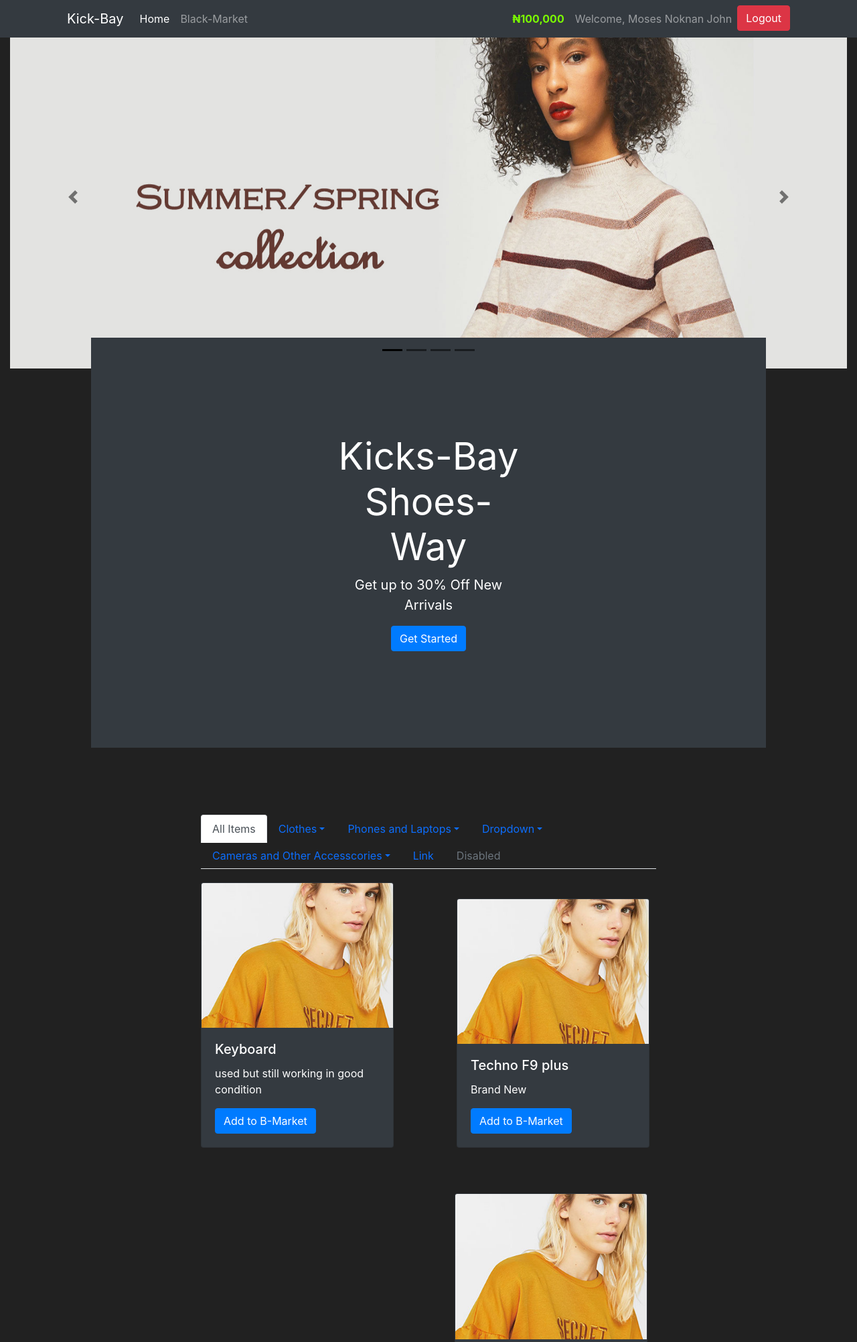
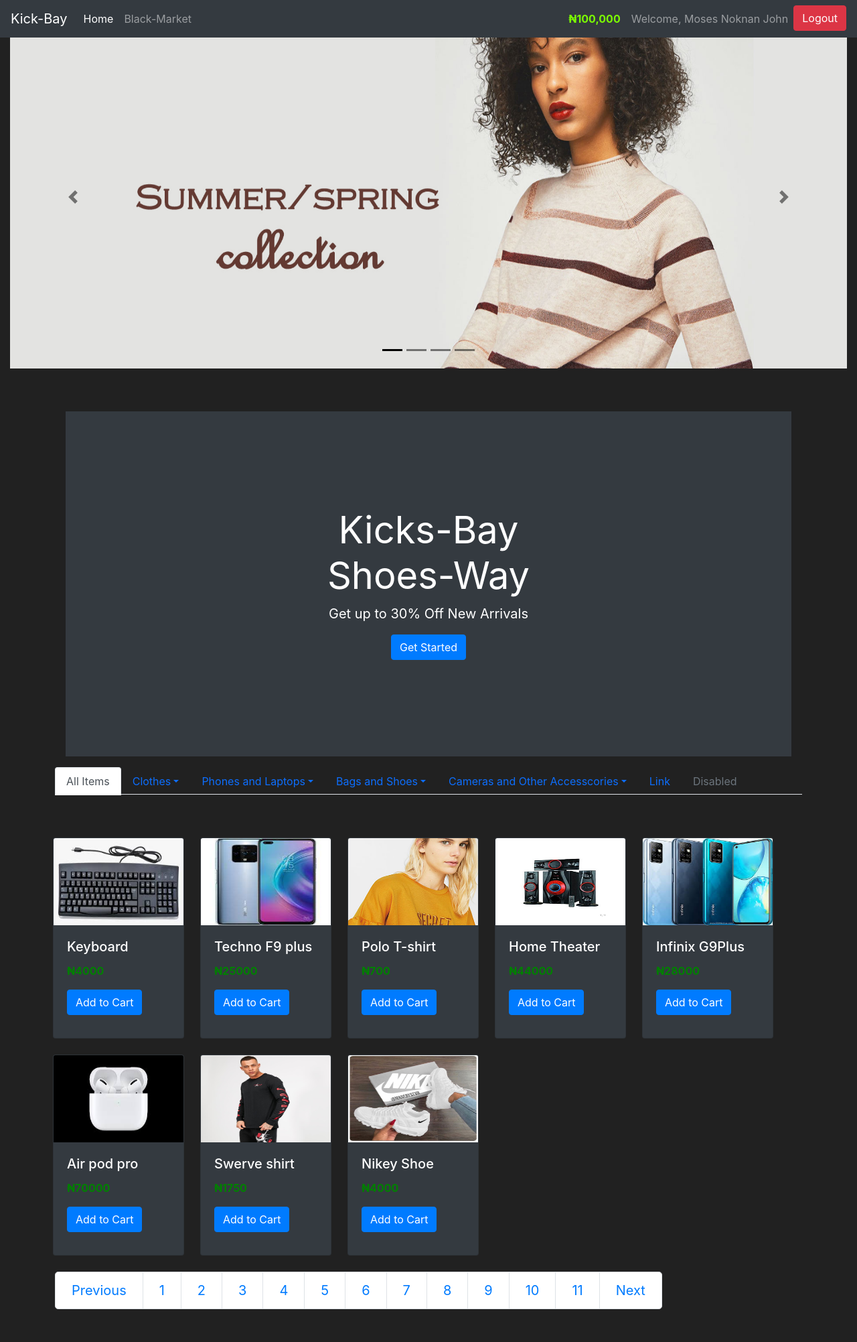
Before and after one commit to mosesjohn6969/FlaskMarket, a Flask app: page / in a window 1280 px wide. Shown: the top 2003 px of the page at 67% size. Run offline with Flask 2, Linux system fonts and the light colour scheme; a user stored in the database is signed in; data comes from the database, SQL or seed files in the repository; both versions use the stored data as it was after the commit; some libraries are stand-ins or nearby versions.

Commit message:
Flask working again

```diff
--- a/market/model.py
+++ b/market/model.py
@@ -92,7 +92,7 @@
     category = db.Column(db.Enum("Clothes", "Phone and Laptop", "Home appliances", "Bags", "Shoes", "Books", "Travelling"), nullable=False)
     color = db.Column(db.Enum("Red", "Blue", "Green", "Yellow", "Pink", "White", "Black", "Purple", "Indigo", "Grey", "Orange"), nullable=False)
     quantity = db.Column(db.Integer(), nullable=False)
-    img_path = db.Column(db.String(length=130),  default="technoF9plus.jpg", unique=True)
+    img_path = db.Column(db.String(length=130),  default="image.jpg", unique=True)
     owner = db.Column(db.Integer(), db.ForeignKey("user.id"))
 
     def __repr__(self):
--- a/market/routes.py
+++ b/market/routes.py
@@ -13,7 +13,10 @@
     selling_form = SellItemForm()
     items = Item.query.filter_by(owner=None)
     owned_items = Item.query.filter_by(owner=current_user.id)
-    return render_template('home.html', items=items, purchase_form=purchase_form, owned_items=owned_items, selling_form=selling_form)
+    return render_template('home.html', items=items, purchase_form=purchase_form,
+                           selling_form=selling_form)
+    # return render_template('home.html', items=items, purchase_form=purchase_form, owned_items=owned_items,
+    #                        selling_form=selling_form)
 
 
 @app.route('/market', methods=['GET', 'POST'])
@@ -38,7 +41,8 @@
         if s_item_object:
             if current_user.can_sell(s_item_object):
                 s_item_object.sell(current_user)
-                flash(f'Congratulations! you Sold {s_item_object.name} Back to market for ₦{s_item_object.price}', category="success")
+                flash(f'Congratulations! you Sold {s_item_object.name} Back to market for ₦{s_item_object.price}',
+                      category="success")
             else:
                 flash(f"Unfortunately, Something Went Wrong with Sell {s_item_object.name}", category="danger")
 
@@ -47,7 +51,8 @@
     if request.method == "GET":
         items = Item.query.filter_by(owner=None)
         owned_items = Item.query.filter_by(owner=current_user.id)
-        return render_template('market.html', items=items, purchase_form=purchase_form, owned_items=owned_items, selling_form=selling_form)
+        return render_template('market.html', items=items, purchase_form=purchase_form, owned_items=owned_items,
+                               selling_form=selling_form)
 
 
 @app.route('/register', methods=['GET', 'POST'])
@@ -88,4 +93,4 @@
 def logout_page():
     logout_user()
     flash("You've Been Logged out!", category='info')
-    return redirect(url_for('home_page'))
+    return redirect(url_for("home_page"))
--- a/market/templates/base.html
+++ b/market/templates/base.html
@@ -34,7 +34,8 @@
       </style>
    </head>
    <body>
-      <nav class="navbar navbar-expand-md navbar-dark bg-dark fixed-top" style="padding-right: 100px; padding-left:100px" >
+      <nav class="navbar navbar-expand-md navbar-dark bg-dark fixed-top">
+
          <a class="navbar-brand" href="{{ url_for('home_page') }}">Kick-Bay</a>
          <button class="navbar-toggler" type="button" data-toggle="collapse" data-target="#navbarNav">
          <span class="navbar-toggler-icon"></span>
@@ -87,10 +88,11 @@
             {{message}}
          </div>
 
-      </div>
+
       {% endfor %}
       {% endif %}
       {% endwith %}
+         </div>
       <h1>
          {% block heading %}
          {% endblock %}
@@ -99,8 +101,7 @@
       {% endblock %}
 
       {% block content %}
-         {% block card %}
-         {% endblock %}
+
       {% endblock %}
       <!-- Optional JavaScript -->
       <!-- jQuery first, then Popper.js, then Bootstrap JS -->
--- a/market/templates/home.html
+++ b/market/templates/home.html
@@ -20,46 +20,47 @@
 
 
 {% block content %}
-<div class="container-fluid 50" style="width:100%; height:450px;">
+<div class="container-fluid">
 <div id="carouselExampleDark" class="carousel carousel-dark slide" data-bs-ride="carousel">
   <div class="carousel-indicators">
     <button type="button" data-bs-target="#carouselExampleDark" data-bs-slide-to="0" class="active" aria-current="true" aria-label="Slide 1"></button>
     <button type="button" data-bs-target="#carouselExampleDark" data-bs-slide-to="1" aria-label="Slide 2"></button>
     <button type="button" data-bs-target="#carouselExampleDark" data-bs-slide-to="2" aria-label="Slide 3"></button>
-      <button type="button" data-bs-target="#carouselExampleDark" data-bs-slide-to="2" aria-label="Slide 4"></button>
+    <button type="button" data-bs-target="#carouselExampleDark" data-bs-slide-to="3" aria-label="Slide 4"></button>
   </div>
   <div class="carousel-inner">
-    <div class="carousel-item active" data-bs-interval="10000">
+    <div class="carousel-item active" data-bs-interval="4000">
       <img src="{{url_for('static', filename='images/slider_1.jpg')}}" height="200" class="d-block w-100" alt="...">
 
     </div>
-    <div class="carousel-item" data-bs-interval="2000">
+    <div class="carousel-item" data-bs-interval="4000">
       <img src="{{url_for('static', filename='images/img5.jpg')}}" height="200" class="d-block w-100" alt="...">
 
     </div>
-    <div class="carousel-item">
+    <div class="carousel-item" data-bs-interval="4000">
       <img src="{{url_for('static', filename='images/mouse.jpg')}}" height="200" class="d-block w-100" alt="...">
 
     </div>
-      <div class="carousel-item">
+      <div class="carousel-item" data-bs-interval="4000">
       <img src="{{url_for('static', filename='images/img7.jpg')}}" height="200" class="d-block w-100" alt="...">
 
     </div>
   </div>
-  <button class="carousel-control-prev" type="button" data-bs-target="#carouselExampleDark" data-bs-slide="prev">
+  <button class="carousel-control-prev" type="button" data-bs-target="#carouselExampleDark" data-bs-slide="prev" data-slide="prev">
     <span class="carousel-control-prev-icon" aria-hidden="true"></span>
     <span class="visually-hidden">Previous</span>
   </button>
-  <button class="carousel-control-next" type="button" data-bs-target="#carouselExampleDark" data-bs-slide="next">
+  <button class="carousel-control-next" type="button" data-bs-target="#carouselExampleDark" data-bs-slide="next" data-slide="next">
     <span class="carousel-control-next-icon" aria-hidden="true"></span>
     <span class="visually-hidden">Next</span>
   </button>
 </div>
+
 </div>
 
 
 
-<div style="margin-right:120px; margin-left:120px; border-radius:30px">
+<div class="container-xl">
    <div class="position-relative overflow-hidden p-3 p-md-5 m-md-3 text-center bg-dark" style="color:white">
          <div class="col-md-5 p-lg-5 mx-auto my-5">
             <h1 class="display-4 font-weight-normal">Kicks-Bay Shoes-Way</h1>
@@ -72,7 +73,7 @@
 </div>
 
 
-<div style="margin-right:300px; margin-left:300px; margin-top:100px">
+<div class="container-xl">
     <ul class="nav nav-tabs">
       <li class="nav-item">
         <a class="nav-link active" aria-current="page" href="#">All Items</a>
@@ -80,30 +81,33 @@
       <li class="nav-item dropdown">
         <a class="nav-link dropdown-toggle" data-bs-toggle="dropdown" href="#" role="button" aria-expanded="false">Clothes</a>
         <ul class="dropdown-menu">
-          <li><a class="dropdown-item" href="#">Action</a></li>
-          <li><a class="dropdown-item" href="#">Another action</a></li>
-          <li><a class="dropdown-item" href="#">Something else here</a></li>
+          <li><a class="dropdown-item" href="#">Men</a></li>
+          <li><a class="dropdown-item" href="#">Women</a></li>
+          <li><a class="dropdown-item" href="#">Children</a></li>
           <li><hr class="dropdown-divider"></li>
-          <li><a class="dropdown-item" href="#">Separated link</a></li>
+          <li><a class="dropdown-item" href="#">All Items in this Category</a></li>
         </ul>
       </li>
 
         <li class="nav-item dropdown">
         <a class="nav-link dropdown-toggle" data-bs-toggle="dropdown" href="#" role="button" aria-expanded="false">Phones and Laptops</a>
         <ul class="dropdown-menu">
-          <li><a class="dropdown-item" href="#">Action</a></li>
-          <li><a class="dropdown-item" href="#">Another action</a></li>
-          <li><a class="dropdown-item" href="#">Something else here</a></li>
+          <li><a class="dropdown-item" href="#">HP & Dell</a></li>
+          <li><a class="dropdown-item" href="#">Samsung & Iphone</a></li>
+          <li><a class="dropdown-item" href="#">Infinix & Techno</a></li>
+          <li><a class="dropdown-item" href="#">Toshiba</a></li>
+          <li><a class="dropdown-item" href="#">huawei</a></li>
+          <li><a class="dropdown-item" href="#">huawei</a></li>
           <li><hr class="dropdown-divider"></li>
-          <li><a class="dropdown-item" href="#">Separated link</a></li>
+          <li><a class="dropdown-item" href="#">All Items in this Category</a></li>
         </ul>
       </li>
 
         <li class="nav-item dropdown">
-        <a class="nav-link dropdown-toggle" data-bs-toggle="dropdown" href="#" role="button" aria-expanded="false">Dropdown</a>
+        <a class="nav-link dropdown-toggle" data-bs-toggle="dropdown" href="#" role="button" aria-expanded="false">Bags and Shoes</a>
         <ul class="dropdown-menu">
-          <li><a class="dropdown-item" href="#">Action</a></li>
-          <li><a class="dropdown-item" href="#">Another action</a></li>
+          <li><a class="dropdown-item" href="#">Nike</a></li>
+          <li><a class="dropdown-item" href="#">TimberLand</a></li>
           <li><a class="dropdown-item" href="#">Something else here</a></li>
           <li><hr class="dropdown-divider"></li>
           <li><a class="dropdown-item" href="#">Separated link</a></li>
@@ -130,52 +134,45 @@
 </div>
 
 
-<div style="margin-right:300px; margin-left:300px">
+<div class="container-xl">
 
-
-    {% block card %}
-
+        <div class="row row-cols-1 row-cols-md-4 g-4" style=" margin-top:40px; margin-bottom:80px">
         {% for item in items %}
         {% include 'includes/items_modals.html' %}
 
-        <div class="row row-cols-1 row-cols-md-2 g-4">
-
-            <div class="col">
-            <div class="card bg-dark" style="width: 18rem; margin-top:20px">
-                <img src="{{url_for('static', filename='images/banner_1.jpg')}}" class="card-img-top" alt="...">
+            <div class="card-deck"  style="width:250px; height:300px">
+            <div class="card bg-dark" style="width: 18rem">
+                <img src = "{{ url_for('static', filename='images/' + item.img_path) }}" style="height:130px" class="card-img-top" alt="...">
                 <div class="card-body">
-                    <h5 class="card-title">{{item.name}}</h5>
-                    <p class="card-text">{{item.description}}</p>
-                    <a href="#" class="btn btn-primary">Add to B-Market</a>
+                    <h5 class="card-title" >{{item.name}}</h5>
+                    <p class="card-text" style="color:green; font-weight:bold">₦{{item.price}}</p>
+                    <a href="#" class="btn btn-primary">Add to Cart</a>
                 </div>
             </div>
             </div>
         {% endfor %}
 
-
-        <div class="col">
-        <div class="card bg-dark" style="width: 18rem; margin-top:20px">
-            <img src="{{url_for('static', filename='images/banner_1.jpg')}}" class="card-img-top" alt="...">
-            <div class="card-body">
-                <h5 class="card-title">Card title</h5>
-                <p class="card-text">Some quick example text.</p>
-                <a href="#" class="btn btn-primary">Add to Market</a>
-            </div>
-        </div>
+    <div class="container-fluid">
+        <ul class="pagination pagination-lg">
+          <li class="page-item"><a class="page-link" href="#">Previous</a></li>
+          <li class="page-item"><a class="page-link" href="#">1</a></li>
+          <li class="page-item"><a class="page-link" href="#">2</a></li>
+          <li class="page-item"><a class="page-link" href="#">3</a></li>
+          <li class="page-item"><a class="page-link" href="#">4</a></li>
+          <li class="page-item"><a class="page-link" href="#">5</a></li>
+          <li class="page-item"><a class="page-link" href="#">6</a></li>
+          <li class="page-item"><a class="page-link" href="#">7</a></li>
+          <li class="page-item"><a class="page-link" href="#">8</a></li>
+          <li class="page-item"><a class="page-link" href="#">9</a></li>
+          <li class="page-item"><a class="page-link" href="#">10</a></li>
+          <li class="page-item"><a class="page-link" href="#">11</a></li>
+          <li class="page-item"><a class="page-link" href="#">Next</a></li>
+        </ul>
     </div>
 
     </div>
-    {% endblock %}
 
-   <div class="position-relative overflow-hidden p-3 p-md-5 m-md-3 text-center bg-dark" style="color:white">
-      <div class="col-md-5 p-lg-5 mx-auto my-5">
-         <h1 class="display-4 font-weight-normal">Shoes-Bay Kicks-Bay Market</h1>
-         <p class="lead font-weight-normal">Start purchasing products by clicking the link below</p>
-         <a class="btn btn-primary" href="{{ url_for('market_page') }}">Get Started</a>
-      </div>
-      <div class="product-device box-shadow d-none d-md-block"></div>
-      <div class="product-device product-device-2 box-shadow d-none d-md-block"></div>
-   </div>
+
    </div>
 
 
@@ -191,25 +188,25 @@
     <div class="row">
       <div class="col-lg-4">
 <!--        <svg class="bd-placeholder-img rounded-circle" width="140" height="140" xmlns="http://www.w3.org/2000/svg" role="img" aria-label="Placeholder: 140x140" preserveAspectRatio="xMidYMid slice" focusable="false"><rect width="100%" height="100%" fill="#777"/></svg>-->
-          <img class="bd-placeholder-img rounded-circle" src="{{url_for('static', filename='images/auth/Login.svg')}}"  alt="" width="140" height="140">
+          <img class="bd-placeholder-img rounded-circle" src="{{url_for('static', filename='images/undraw_true_friends_c94g.svg')}}"  alt="" width="140" height="140">
 
-        <h2>Heading</h2>
+        <h2>Kids Fashion</h2>
         <p>Some representative placeholder content for the three columns of text below the carousel. This is the first column.</p>
         <p><a class="btn btn-secondary" href="#">View details &raquo;</a></p>
       </div><!-- /.col-lg-4 -->
       <div class="col-lg-4">
 <!--        <svg class="bd-placeholder-img rounded-circle" width="140" height="140" xmlns="http://www.w3.org/2000/svg" role="img" aria-label="Placeholder: 140x140" preserveAspectRatio="xMidYMid slice" focusable="false"><title>Placeholder</title><rect width="100%" height="100%" fill="#777"/><text x="50%" y="50%" fill="#777" dy=".3em">140x140</text></svg>-->
-          <img class="bd-placeholder-img rounded-circle" src="{{url_for('static', filename='images/auth/Login.svg')}}"  alt="" width="140" height="140">
+          <img class="bd-placeholder-img rounded-circle" src="{{url_for('static', filename='images/undraw_printing_invoices_5r4r.svg')}}"  alt="" width="140" height="140">
 
-        <h2>Heading</h2>
+        <h2>Back to School</h2>
         <p>Another exciting bit of representative placeholder content. This time, we've moved on to the second column.</p>
         <p><a class="btn btn-secondary" href="#">View details &raquo;</a></p>
       </div><!-- /.col-lg-4 -->
       <div class="col-lg-4">
 <!--        <svg class="bd-placeholder-img rounded-circle" width="140" height="140" xmlns="http://www.w3.org/2000/svg" role="img" aria-label="Placeholder: 140x140" preserveAspectRatio="xMidYMid slice" focusable="false"><title>Placeholder</title><rect width="100%" height="100%" fill="#777"/><text x="50%" y="50%" fill="#777" dy=".3em">140x140</text></svg>-->
-          <img class="bd-placeholder-img rounded-circle" src="{{url_for('static', filename='images/auth/Login.svg')}}"  alt="" width="140" height="140">
+          <img class="bd-placeholder-img rounded-circle" src="{{url_for('static', filename='images/undraw_girl_just_wanna_have_fun_9d5u.svg')}}"  alt="" width="140" height="140">
 
-        <h2>Heading</h2>
+        <h2>Girls Fashion</h2>
         <p>And lastly this, the third column of representative placeholder content.</p>
         <p><a class="btn btn-secondary" href="#">View details &raquo;</a></p>
       </div><!-- /.col-lg-4 -->
@@ -222,12 +219,12 @@
 
     <div class="row featurette">
       <div class="col-md-7">
-        <h2 class="featurette-heading">First featurette heading. <span class="text-muted">It’ll blow your mind.</span></h2>
+        <h2 class="featurette-heading">Absolutely Free Shipping. <span class="text-muted">It’ll blow your mind.</span></h2>
         <p class="lead">Some great placeholder content for the first featurette here. Imagine some exciting prose here.</p>
       </div>
       <div class="col-md-5">
 <!--        <svg class="bd-placeholder-img bd-placeholder-img-lg featurette-image img-fluid mx-auto" width="500" height="500" xmlns="http://www.w3.org/2000/svg" role="img" aria-label="Placeholder: 500x500" preserveAspectRatio="xMidYMid slice" focusable="false"><title>Placeholder</title><rect width="100%" height="100%" fill="#eee"/><text x="50%" y="50%" fill="#aaa" dy=".3em">500x500</text></svg>-->
-        <img class="bd-placeholder-img bd-placeholder-img-lg featurette-image img-fluid mx-auto" src="{{url_for('static', filename='images/auth/Login.svg')}}"  alt="" width="500" height="500" aria-label="Placeholder: 500x500">
+        <img class="bd-placeholder-img bd-placeholder-img-lg featurette-image img-fluid mx-auto" src="{{url_for('static', filename='images/undraw_shopping_app_flsj.svg')}}"  alt="" width="500" height="500" aria-label="Placeholder: 500x500">
 
       </div>
     </div>
@@ -241,7 +238,7 @@
       </div>
       <div class="col-md-5 order-md-1">
 <!--        <svg class="bd-placeholder-img bd-placeholder-img-lg featurette-image img-fluid mx-auto" width="500" height="500" xmlns="http://www.w3.org/2000/svg" role="img" aria-label="Placeholder: 500x500" preserveAspectRatio="xMidYMid slice" focusable="false"><title>Placeholder</title><rect width="100%" height="100%" fill="#eee"/><text x="50%" y="50%" fill="#aaa" dy=".3em">500x500</text></svg>-->
-         <img class="bd-placeholder-img bd-placeholder-img-lg featurette-image img-fluid mx-auto" src="{{url_for('static', filename='images/auth/Login.svg')}}"  alt="" width="500" height="500" aria-label="Placeholder: 500x500">
+         <img class="bd-placeholder-img bd-placeholder-img-lg featurette-image img-fluid mx-auto" src="{{url_for('static', filename='images/undraw_printing_invoices_5r4r.svg')}}"  alt="" width="500" height="500" aria-label="Placeholder: 500x500">
 
       </div>
     </div>
@@ -250,12 +247,12 @@
 
     <div class="row featurette">
       <div class="col-md-7">
-        <h2 class="featurette-heading">And lastly, this one. <span class="text-muted">Checkmate.</span></h2>
+        <h2 class="featurette-heading">Express Payment. <span class="text-muted">it's a Checkmate.</span></h2>
         <p class="lead">And yes, this is the last block of representative placeholder content. Again, not really intended to be actually read, simply here to give you a better view of what this would look like with some actual content. Your content.</p>
       </div>
       <div class="col-md-5">
 <!--        <svg class="bd-placeholder-img bd-placeholder-img-lg featurette-image img-fluid mx-auto" width="500" height="500" xmlns="http://www.w3.org/2000/svg" role="img" aria-label="Placeholder: 500x500" preserveAspectRatio="xMidYMid slice" focusable="false"><title>Placeholder</title><rect width="100%" height="100%" fill="#eee"/><text x="50%" y="50%" fill="#aaa" dy=".3em">500x500</text></svg>-->
-         <img class="bd-placeholder-img bd-placeholder-img-lg featurette-image img-fluid mx-auto" src="{{url_for('static', filename='images/auth/Login.svg')}}"  alt="" width="500" height="500" aria-label="Placeholder: 500x500">
+         <img class="bd-placeholder-img bd-placeholder-img-lg featurette-image img-fluid mx-auto" src="{{url_for('static', filename='images/undraw_stripe_payments_o7aw.svg')}}"  alt="" width="500" height="500" aria-label="Placeholder: 500x500">
 
       </div>
     </div>
@@ -283,35 +280,34 @@
   <footer class="py-5">
     <div class="row">
       <div class="col-2">
-        <h5>Section</h5>
+        <h5>Lets Help You</h5>
+        <ul class="nav flex-column">
+          <li class="nav-item mb-2"><a href="#" class="nav-link p-0 text-muted">Help Center</a></li>
+          <li class="nav-item mb-2"><a href="#" class="nav-link p-0 text-muted">How to shop with us</a></li>
+          <li class="nav-item mb-2"><a href="#" class="nav-link p-0 text-muted">Delivery </a></li>
+          <li class="nav-item mb-2"><a href="#" class="nav-link p-0 text-muted">Timeline</a></li>
+          <li class="nav-item mb-2"><a href="#" class="nav-link p-0 text-muted">Report a Product</a></li>
+        </ul>
+      </div>
+
+      <div class="col-2">
+        <h5>About us</h5>
         <ul class="nav flex-column">
           <li class="nav-item mb-2"><a href="#" class="nav-link p-0 text-muted">Home</a></li>
           <li class="nav-item mb-2"><a href="#" class="nav-link p-0 text-muted">Features</a></li>
-          <li class="nav-item mb-2"><a href="#" class="nav-link p-0 text-muted">Pricing</a></li>
+          <li class="nav-item mb-2"><a href="#" class="nav-link p-0 text-muted">Terms and Conditions</a></li>
           <li class="nav-item mb-2"><a href="#" class="nav-link p-0 text-muted">FAQs</a></li>
           <li class="nav-item mb-2"><a href="#" class="nav-link p-0 text-muted">About</a></li>
         </ul>
       </div>
 
       <div class="col-2">
-        <h5>Section</h5>
+        <h5>Make money</h5>
         <ul class="nav flex-column">
-          <li class="nav-item mb-2"><a href="#" class="nav-link p-0 text-muted">Home</a></li>
-          <li class="nav-item mb-2"><a href="#" class="nav-link p-0 text-muted">Features</a></li>
-          <li class="nav-item mb-2"><a href="#" class="nav-link p-0 text-muted">Pricing</a></li>
-          <li class="nav-item mb-2"><a href="#" class="nav-link p-0 text-muted">FAQs</a></li>
-          <li class="nav-item mb-2"><a href="#" class="nav-link p-0 text-muted">About</a></li>
-        </ul>
-      </div>
-
-      <div class="col-2">
-        <h5>Section</h5>
-        <ul class="nav flex-column">
-          <li class="nav-item mb-2"><a href="#" class="nav-link p-0 text-muted">Home</a></li>
-          <li class="nav-item mb-2"><a href="#" class="nav-link p-0 text-muted">Features</a></li>
-          <li class="nav-item mb-2"><a href="#" class="nav-link p-0 text-muted">Pricing</a></li>
-          <li class="nav-item mb-2"><a href="#" class="nav-link p-0 text-muted">FAQs</a></li>
-          <li class="nav-item mb-2"><a href="#" class="nav-link p-0 text-muted">About</a></li>
+          <li class="nav-item mb-2"><a href="#" class="nav-link p-0 text-muted">Join our DA Academy</a></li>
+          <li class="nav-item mb-2"><a href="#" class="nav-link p-0 text-muted">Become a Vendor Service Provider</a></li>
+          <li class="nav-item mb-2"><a href="#" class="nav-link p-0 text-muted">Become a Logistic Partner</a></li>
+          <li class="nav-item mb-2"><a href="#" class="nav-link p-0 text-muted">Join our KLO Academy</a></li>
         </ul>
       </div>
 
```
Also changed, not shown: market/templates/market.html (+6 -6 lines), market/market.db, market/static/images/airpod.jpg (added), market/static/images/hometheatre.jpg (added), market/static/images/infinix.jpg (added), market/static/images/keyboard.jpg (added), market/static/images/nikey.jpg (added), market/static/images/shirt.jpg (added), market/static/images/technoF9plus.jpg, market/static/images/undraw_Savings_re_eq4w.svg (added), market/static/images/undraw_girl_just_wanna_have_fun_9d5u.svg (added), market/static/images/undraw_printing_invoices_5r4r.svg (added), market/static/images/undraw_shopping_app_flsj.svg (added), market/static/images/undraw_stripe_payments_o7aw.svg (added), 2 more files. Lines whose indentation alone changed are shown as unchanged.
